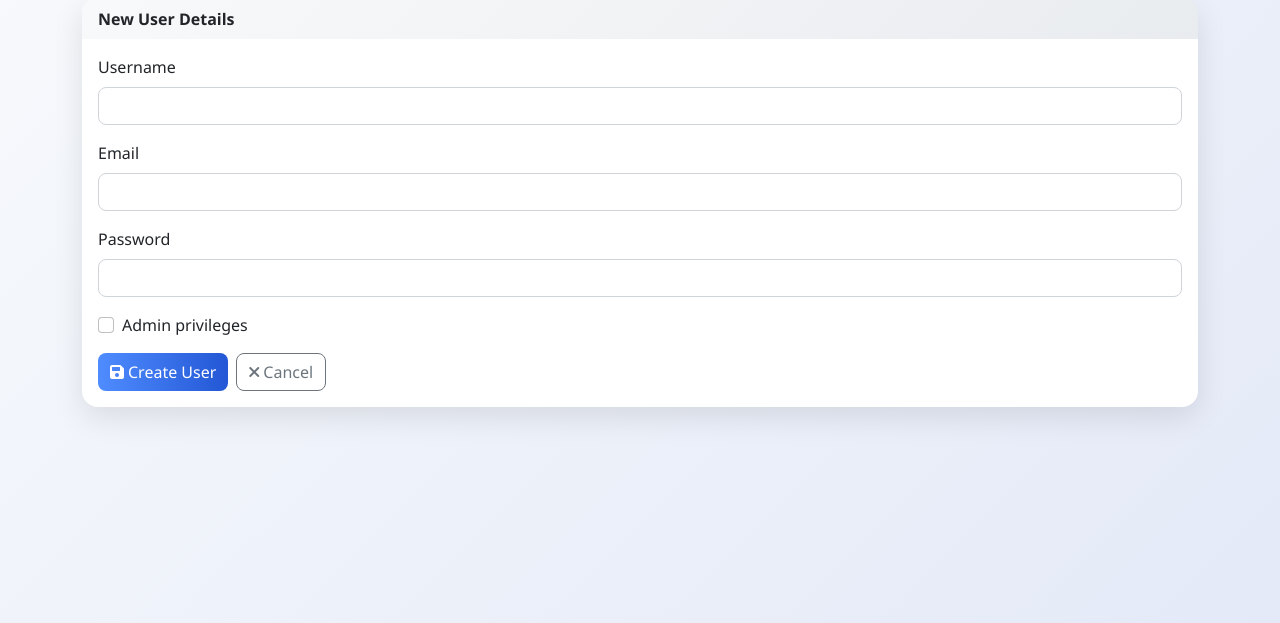
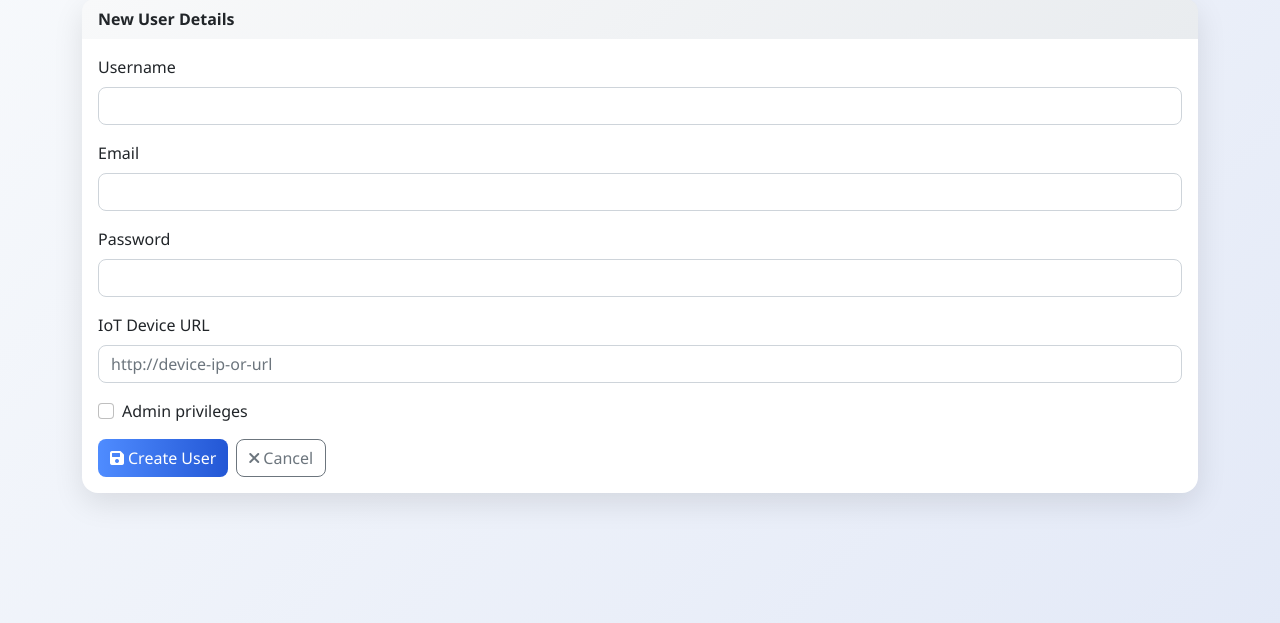
Before and after one commit to Juben00/CHICKENFEEDER, a Flask app: page /admin/create in a window 1280 px wide. Shown: the part 157-780 px from the top of the page. Run offline with Flask 3, Linux system fonts and the light colour scheme; a user stored in the database is signed in.

Commit message:
feat: Add IoT device URL handling and scheduling functionality

```diff
--- a/app.py
+++ b/app.py
@@ -2,6 +2,7 @@ from flask import Flask, render_template, request, jsonify, redirect, url_for, f
 from flask_sqlalchemy import SQLAlchemy
 from flask_login import LoginManager, UserMixin, login_user, logout_user, login_required, current_user
 from werkzeug.security import generate_password_hash, check_password_hash
+from scheduler import start_scheduler
 from datetime import datetime, time, timedelta
 import os
 import requests
@@ -9,13 +10,16 @@ import json
 from apscheduler.schedulers.background import BackgroundScheduler
 from apscheduler.triggers.cron import CronTrigger
 import atexit
+# Load environment variables from .env
+from dotenv import load_dotenv
+load_dotenv()
 
 db = SQLAlchemy()
 login_manager = LoginManager()
 
 def create_app():
     app = Flask(__name__, instance_relative_config=True)
-    app.config['SECRET_KEY'] = 'your-secret-key'
+    app.config['SECRET_KEY'] = os.getenv('SECRET_KEY', 'secret_key')
     app.config['UPLOAD_FOLDER'] = os.path.join(app.root_path, 'uploads')
     app.config['SQLALCHEMY_DATABASE_URI'] = 'sqlite:///' + os.path.join(app.instance_path, 'chickenfeeder.sqlite')
     app.config['SQLALCHEMY_TRACK_MODIFICATIONS'] = False
@@ -65,6 +69,7 @@ class User(UserMixin, db.Model):
     password_hash = db.Column(db.String(120), nullable=False)
     is_admin = db.Column(db.Boolean, default=True)
     created_at = db.Column(db.DateTime, default=datetime.utcnow)
+    iot_device_url = db.Column(db.String(255), nullable=True)  # IoT device association
 
 class FeedSchedule(db.Model):
     id = db.Column(db.Integer, primary_key=True)
@@ -95,28 +100,34 @@ def inject_datetime():
     return {'datetime': datetime}
 
 # IoT Communication Functions
-def communicate_with_iot_device(amount_grams):
+
+def communicate_with_iot_device(amount_grams, device_url=None):
     """
     Communicate with IoT device to dispense feed
     This is a placeholder - implement based on your IoT device protocol
     """
     try:
-        # Example HTTP communication (adjust based on your IoT device)
-        # iot_device_url = "http://192.168.1.100:8080/dispense"
-        # response = requests.post(iot_device_url, json={'amount': amount_grams}, timeout=10)
-
-        # For demonstration, we'll simulate success
-        print(f"Dispensing {amount_grams}g of feed to IoT device")
+        if device_url:
+            # Example HTTP communication (adjust based on your IoT device)
+            print(f"Dispensing {amount_grams}g of feed to IoT device at {device_url}")
+            # response = requests.post(device_url, json={'amount': amount_grams}, timeout=10)
+        else:
+            print(f"Dispensing {amount_grams}g of feed to IoT device (no URL set)")
         return True, None
     except Exception as e:
         return False, str(e)
+
 
 def dispense_feed(amount_grams, trigger_type='manual', schedule_id=None, user_id=None):
     """
     Core function to dispense feed and log the action
     """
-    success, error_message = communicate_with_iot_device(amount_grams)
-
+    device_url = None
+    if user_id:
+        user = db.session.get(User, user_id)
+        if user:
+            device_url = user.iot_device_url
+    success, error_message = communicate_with_iot_device(amount_grams, device_url)
     # Log the dispense action
     log_entry = DispenseLog(
         amount_grams=amount_grams,
@@ -126,28 +137,26 @@ def dispense_feed(amount_grams, trigger_type='manual', schedule_id=None, user_id
         error_message=error_message,
         triggered_by=user_id
     )
-
     db.session.add(log_entry)
     db.session.commit()
-
     return success, error_message, log_entry.id
 
 def scheduled_feed_task(schedule_id):
     """
     Task executed by scheduler for automatic feeding
     """
-    schedule = db.session.get(FeedSchedule, schedule_id)
-    if schedule and schedule.is_active:
-        success, error_message, log_id = dispense_feed(
-            amount_grams=schedule.amount_grams,
-            trigger_type='scheduled',
-            schedule_id=schedule_id,
-            user_id=schedule.created_by
-        )
-
-        if not success:
-            # Here you could implement email/SMS notifications
-            print(f"Scheduled feed failed: {error_message}")
+    with app.app_context():
+        schedule = db.session.get(FeedSchedule, schedule_id)
+        if schedule and schedule.is_active:
+            success, error_message, log_id = dispense_feed(
+                amount_grams=schedule.amount_grams,
+                trigger_type='scheduled',
+                schedule_id=schedule_id,
+                user_id=schedule.created_by
+            )
+            if not success:
+                # Here you could implement email/SMS notifications
+                print(f"Scheduled feed failed: {error_message}")
 
 # Routes
 @app.route('/')
@@ -187,6 +196,7 @@ def register():
         username = request.form.get('username', '').strip()
         email = request.form.get('email', '').strip().lower()
         password = request.form.get('password', '')
+        iot_device_url = request.form.get('iot_device_url', '').strip()
         if not username or not email or not password:
             flash('All fields are required.')
             return redirect(url_for('register'))
@@ -201,7 +211,8 @@ def register():
             username=username,
             email=email,
             password_hash=generate_password_hash(password),
-            is_admin=False
+            is_admin=False,
+            iot_device_url=iot_device_url
         )
         db.session.add(user)
         db.session.commit()
@@ -234,6 +245,7 @@ def admin_create_user():
         email = request.form.get('email', '').strip().lower()
         password = request.form.get('password', '')
         is_admin = bool(request.form.get('is_admin'))
+        iot_device_url = request.form.get('iot_device_url', '').strip()
         if not username or not email or not password:
             flash('Username, email and password are required.')
             return redirect(url_for('admin_create_user'))
@@ -247,7 +259,8 @@ def admin_create_user():
             username=username,
             email=email,
             password_hash=generate_password_hash(password),
-            is_admin=is_admin
+            is_admin=is_admin,
+            iot_device_url=iot_device_url
         )
         db.session.add(u)
         db.session.commit()
@@ -269,6 +282,7 @@ def admin_edit_user(user_id):
         email = request.form.get('email', '').strip().lower()
         password = request.form.get('password', None)
         is_admin = bool(request.form.get('is_admin'))
+        iot_device_url = request.form.get('iot_device_url', '').strip()
         # uniqueness checks (exclude this user)
         if username and username != user.username and User.query.filter_by(username=username).first():
             flash('Username already taken.')
@@ -281,6 +295,8 @@ def admin_edit_user(user_id):
         if email:
             user.email = email
         user.is_admin = is_admin
+        if iot_device_url:
+            user.iot_device_url = iot_device_url
         if password:
             user.password_hash = generate_password_hash(password)
         db.session.commit()
@@ -465,6 +481,7 @@ def manual_dispense():
             'success': False,
             'error': error_message
         }), 500
+        start_scheduler()
 
 @app.route('/logs')
 @login_required
--- a/templates/admin/create_user.html
+++ b/templates/admin/create_user.html
@@ -26,6 +26,10 @@
                 <label for="password" class="form-label">Password</label>
                 <input type="password" class="form-control" id="password" name="password" required>
             </div>
+            <div class="mb-3">
+                <label for="iot_device_url" class="form-label">IoT Device URL</label>
+                <input type="text" class="form-control" id="iot_device_url" name="iot_device_url" placeholder="http://device-ip-or-url">
+            </div>
             <div class="mb-3 form-check">
                 <input type="checkbox" class="form-check-input" id="is_admin" name="is_admin">
                 <label class="form-check-label" for="is_admin">Admin privileges</label>
--- a/templates/admin/edit_user.html
+++ b/templates/admin/edit_user.html
@@ -26,6 +26,10 @@
                 <label for="password" class="form-label">New Password (leave blank to keep current)</label>
                 <input type="password" class="form-control" id="password" name="password">
             </div>
+            <div class="mb-3">
+                <label for="iot_device_url" class="form-label">IoT Device URL</label>
+                <input type="text" class="form-control" id="iot_device_url" name="iot_device_url" value="{{ user.iot_device_url }}" placeholder="http://device-ip-or-url">
+            </div>
             <div class="mb-3 form-check">
                 <input type="checkbox" class="form-check-input" id="is_admin" name="is_admin" {% if user.is_admin %}checked{% endif %}>
                 <label class="form-check-label" for="is_admin">Admin privileges</label>
--- a/templates/register.html
+++ b/templates/register.html
@@ -32,6 +32,10 @@
                             <input type="password" class="form-control" id="password" name="password" required>
                         </div>
                     </div>
+                    <div class="mb-3">
+                        <label for="iot_device_url" class="form-label">IoT Device URL</label>
+                        <input type="text" class="form-control" id="iot_device_url" name="iot_device_url" placeholder="http://device-ip-or-url">
+                    </div>
                     <div class="d-grid">
                         <button type="submit" class="btn btn-primary">
                             <i class="fas fa-user-plus me-1"></i>Register
```
Also changed, not shown: scheduler.py (added, +24 -0 lines), instance/chickenfeeder.sqlite, 1 other file.
